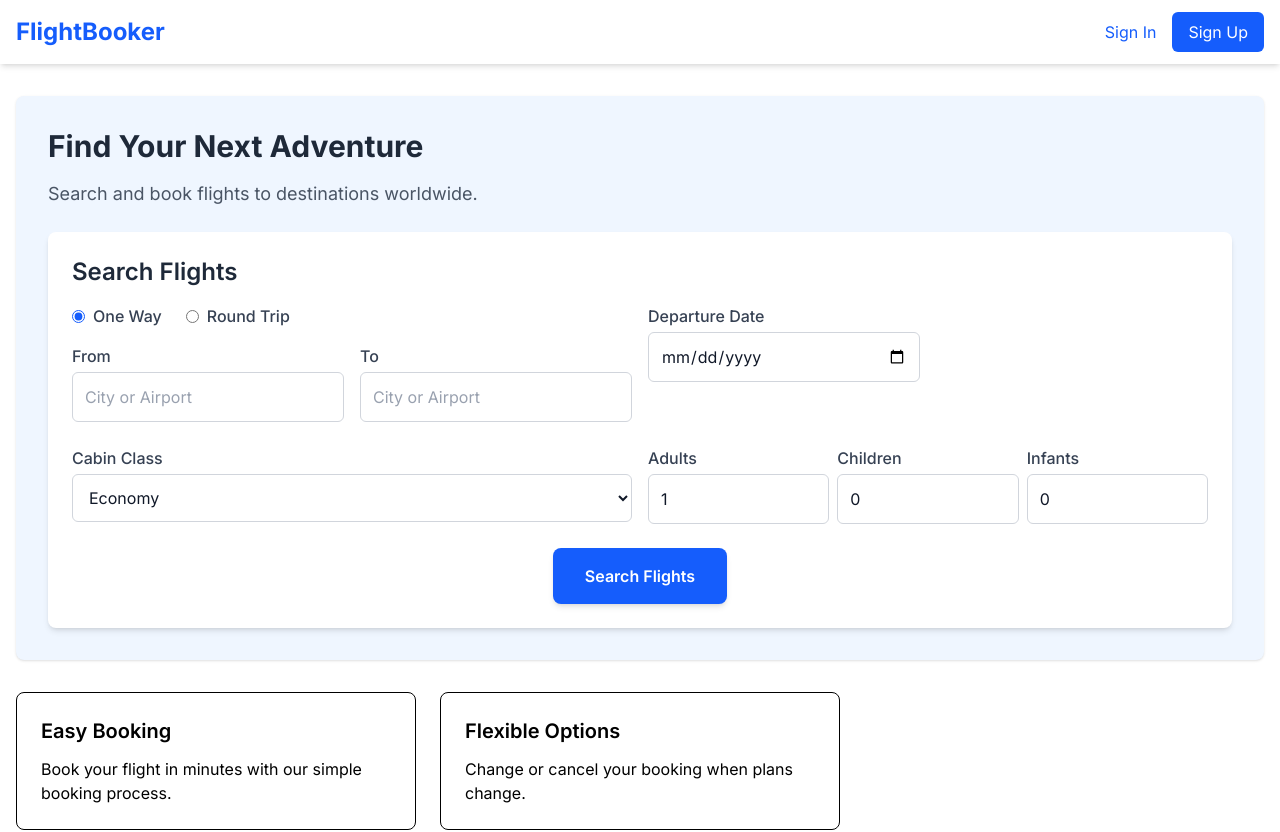
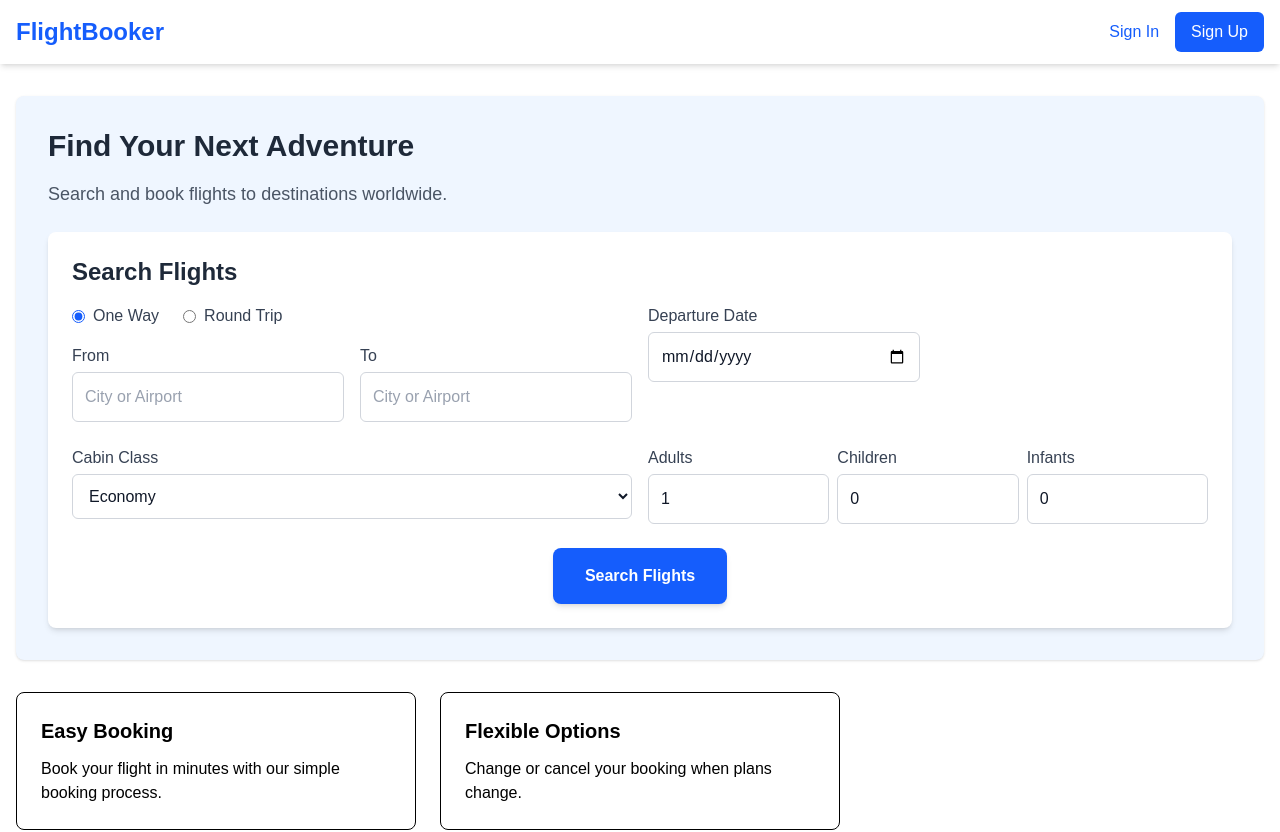
Before and after one commit to sourish215/flight-booking, a Next.js app: page / in a window 1280 px wide. Shown: the top 832 px of the page. Built offline with nearby package versions, Linux system fonts and the light colour scheme; no server answers.

Commit message:
fix(ui): move font family to html tag

```diff
--- a/src/app/bookings/page.tsx
+++ b/src/app/bookings/page.tsx
@@ -225,7 +225,7 @@ export default function BookingsPage() {
       <h1 className="text-3xl font-bold mb-6">My Bookings</h1>
 
       {/* Status Filter Tabs */}
-      <div className="mb-6 bg-white/10 backdrop-blur-sm p-4 rounded-lg">
+      <div className="mb-6 border border-gray-800 bg-white/10 backdrop-blur-sm p-4 rounded-lg">
         <div className="flex flex-wrap gap-2">
           <button
             onClick={() => setStatusFilter("all")}
--- a/src/app/layout.tsx
+++ b/src/app/layout.tsx
@@ -13,14 +13,14 @@ export const metadata: Metadata = {
   description: "Book flights with ease",
 };
 
-export default async function RootLayout({
+export default function RootLayout({
   children,
 }: {
   children: React.ReactNode;
 }) {
   return (
-    <html lang="en">
-      <body className={inter.className}>
+    <html lang="en" className={inter.className}>
+      <body>
         <AuthProvider>
           <div className="min-h-screen flex flex-col">
             <Header />
```
